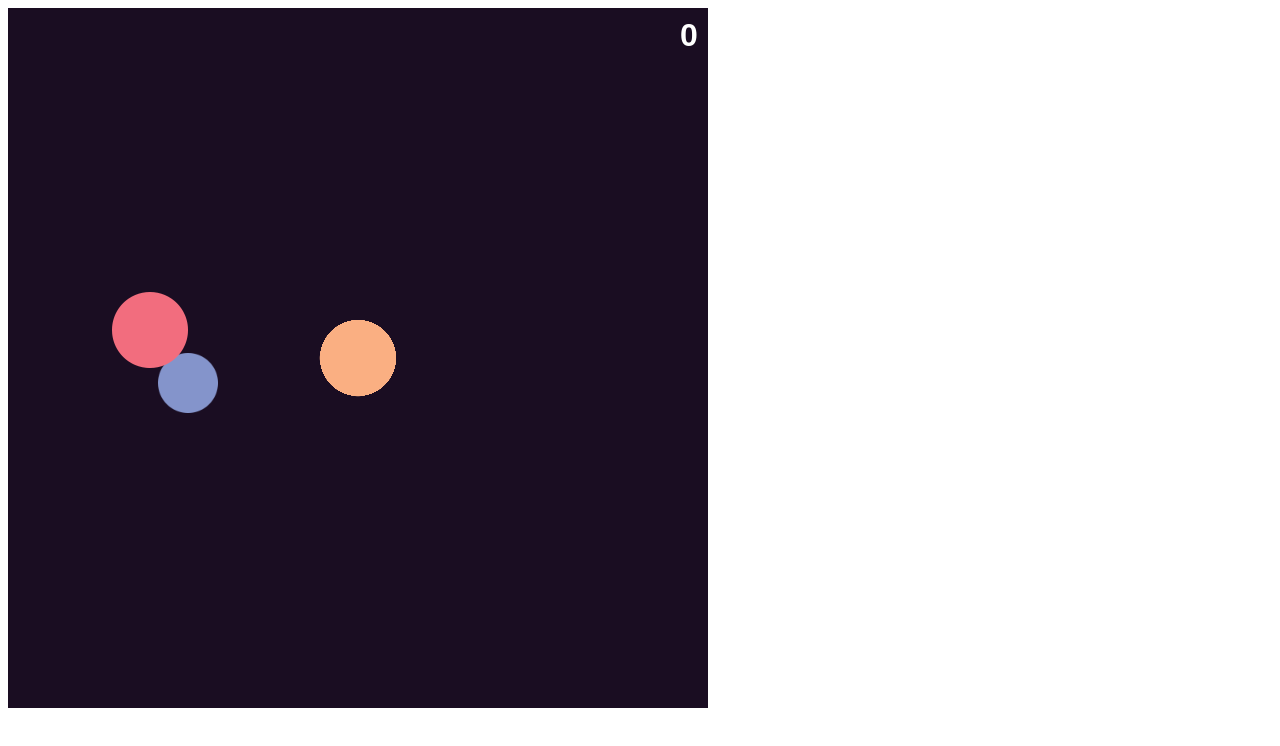
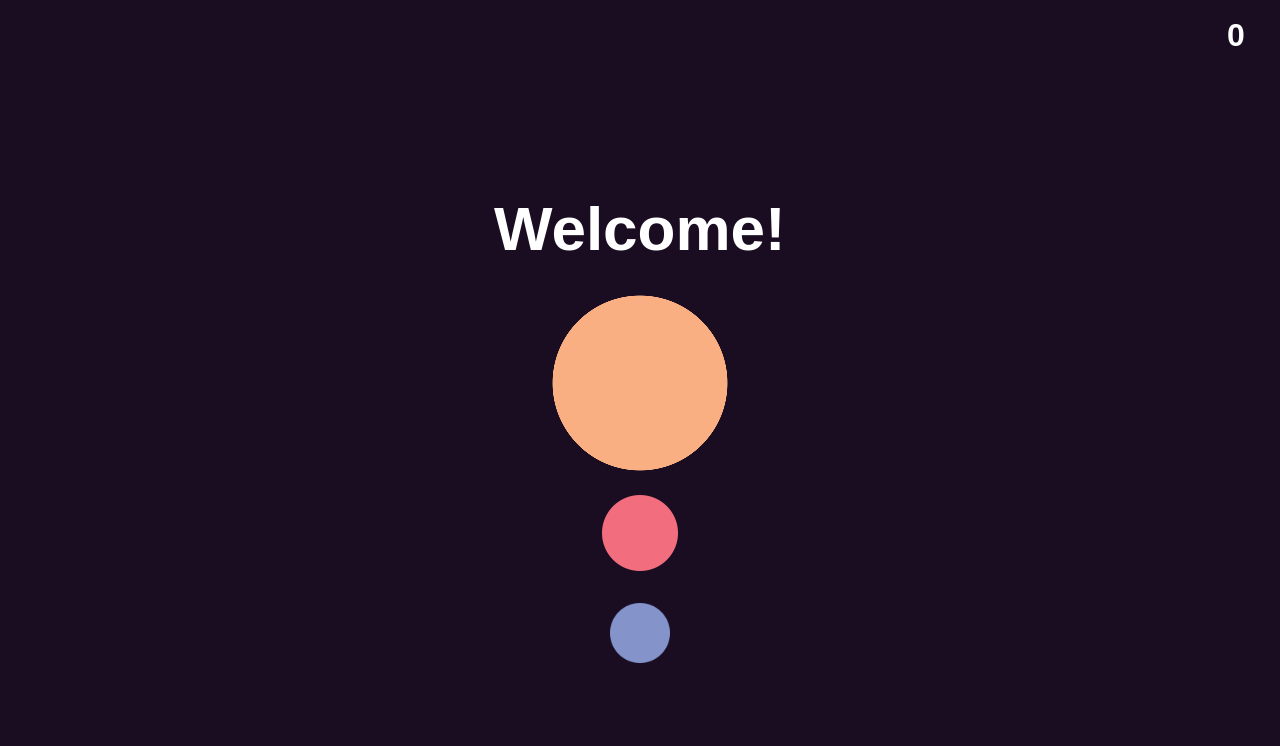
Before and after one commit to dmitrix/Andi-You-re-a-Star, a plain HTML site: page index.html in a window 1280 px wide. Drawn offline with Linux system fonts and the light colour scheme; animation ran at ten frames a second.

Commit message:
Must finish before I go to sleep

```diff
--- a/index.html
+++ b/index.html
@@ -3,6 +3,15 @@
   <head>
     <meta charset="UTF-8"/>
     <title>Ludum Dare 34!</title>
+
+    <style>
+      canvas{
+        margin: 0 auto;
+      }
+      body{
+        background-color:#1a0d22;
+      }
+    </style>
 
     <script src="lib/phaser.min.js"></script>
   </head>
--- a/src/ld34.js
+++ b/src/ld34.js
@@ -8,7 +8,7 @@
  */
 
 var game = new Phaser.Game(
-  700, 700,
+  window.innerWidth-50, window.innerHeight-50,
   Phaser.AUTO,
   "ld34",
   {
@@ -23,9 +23,9 @@ var game = new Phaser.Game(
  */
 var SLIPPERYNESS = 10;   // smaller number 'slips' more
 var TOP_SPEED = 400;     // The fastest the player can move
-var SCALE_RATE = 0.001;  // How fast the player looses mass
+var SCALE_RATE = 0.002;  // How fast the player looses mass
 var SCALE_MIN = 0.01;    // Burn out Point
-var SCALE_MAX = 1;       // Black Hole Point
+var SCALE_MAX = 1.5;       // Black Hole Point
 var MASS_MARGIN_X = 30;  // The closest mass can spawn to the edge
 var MASS_MARGIN_Y = 30;  // " (measured in px)
 
@@ -55,9 +55,17 @@ var spaceBar;
 var score = 0;
 var scoreText;
 
+var introText0;
+var introText1;
+var introText2;
+var introText3;
+var introText4;
+
 var mainText;
 
 var emitter;
+
+var gameStarted = false;
 
 /**
  * Mass Color Key
@@ -79,9 +87,15 @@ function preload(){
   /* Load Particles */
   game.load.image("particle-orange", "res/particle-orange.png");
   game.load.image("particle-blue", "res/particle-blue.png");
+
+  /* Load Black Hole */
+  game.load.image("blackhole", "res/blackhole.png");
+
+
 }
 
 function create(){
+
   game.physics.startSystem(Phaser.Physics.ARCADE);
   game.physics.arcade.checkCollision.down = false;
 
@@ -99,36 +113,6 @@ function create(){
   blueEmitter.gravity = 0;
 
   /**
-   * Create Mass (behind player)
-   */
-  randomX = Math.floor(Math.random() * game.width);
-  randomY = Math.floor(Math.random() * game.height);
-
-  mass = game.add.sprite(randomX, randomY, "mass-blue");
-  mass.anchor.setTo(0.5);
-  game.physics.enable(mass, Phaser.Physics.ARCADE);
-  mass.body.collideWorldBounds = false;
-  mass.body.bounce.set(1);
-  mass.body.immovable = true;
-
-  mass.scale.setTo(mScale, mScale);
-
-  /**
-   * Create Pink Mass
-   */
-  randomX = Math.floor(Math.random() * game.width);
-  randomY = Math.floor(Math.random() * game.height);
-
-  massPink = game.add.sprite(randomX, randomY, "mass-pink");
-  massPink.anchor.setTo(0.5);
-  game.physics.enable(massPink, Phaser.Physics.ARCADE);
-  massPink.body.collideWorldBounds = false;
-  massPink.body.bounce.set(1);
-  massPink.body.immovable = true;
-
-  massPink.scale.setTo(mpScale, mpScale);
-
-  /**
    * Create Player
    */
   player = game.add.sprite(game.world.centerX, game.world.centerY, "player");
@@ -140,7 +124,93 @@ function create(){
 
   player.setScaleMinMax(SCALE_MIN, SCALE_MIN, SCALE_MAX, SCALE_MAX);
 
+  /**
+   * Create Mass (behind player)
+   */
+  //randomX = Math.floor(Math.random() * game.width);
+  //randomY = Math.floor(Math.random() * game.height);
 
+  mass = game.add.sprite(game.width / 2, game.height / 2 + 250, "mass-blue");
+  mass.anchor.setTo(0.5);
+  game.physics.enable(mass, Phaser.Physics.ARCADE);
+  mass.body.collideWorldBounds = false;
+  mass.body.bounce.set(1);
+  mass.body.immovable = true;
+
+  mass.scale.setTo(mScale, mScale);
+
+  //mass.body.velocity.x = Math.floor(Math.random() * 50)+50;
+  //mass.body.velocity.y = Math.floor(Math.random() * 50)+50;
+
+  /**
+   * Create Pink Mass
+   */
+  //randomX = Math.floor(Math.random() * game.width);
+  //randomY = Math.floor(Math.random() * game.height);
+
+  massPink = game.add.sprite(game.width / 2, game.height / 2 + 150, "mass-pink");
+  massPink.anchor.setTo(0.5);
+  game.physics.enable(massPink, Phaser.Physics.ARCADE);
+  massPink.body.collideWorldBounds = false;
+  massPink.body.bounce.set(1);
+  massPink.body.immovable = true;
+
+  massPink.scale.setTo(mpScale, mpScale);
+
+
+
+  introText0 = game.add.text(game.width / 2, game.height/ 2 -150, 'Welcome!');
+  introText0.anchor.set(0.5);
+  introText0.align = 'center';
+  introText0.font = 'Arial';
+  introText0.fontWeight = 'bold';
+  introText0.fontSize = 62;
+  introText0.fill = "#ffffff";
+
+  introText1 = game.add.text(game.width / 2 + 220, game.height/ 2, 'You are this star');
+  introText1.anchor.set(0.5);
+  introText1.align = 'center';
+  introText1.font = 'Arial';
+  introText1.fontWeight = 'bold';
+  introText1.fontSize = 32;
+  introText1.fill = "#ffffff";
+  introText1.visible = false;
+
+  introText2 = game.add.text(game.width / 2-125, game.height/ 2 + 150, 'Consume');
+  introText2.anchor.set(0.5);
+  introText2.align = 'center';
+  introText2.font = 'Arial';
+  introText2.fontWeight = 'bold';
+  introText2.fontSize = 32;
+  introText2.fill = "#ffffff";
+  introText2.visible = false;
+
+  introText3 = game.add.text(game.width / 2+125, game.height/ 2 + 250, 'Masses');
+  introText3.anchor.set(0.5);
+  introText3.align = 'center';
+  introText3.font = 'Arial';
+  introText3.fontWeight = 'bold';
+  introText3.fontSize = 32;
+  introText3.fill = "#ffffff";
+  introText3.visible = false;
+
+  introText4 = game.add.text(game.width / 2, game.height/ 2 + 350, 'To Grow');
+  introText4.anchor.set(0.5);
+  introText4.align = 'center';
+  introText4.font = 'Arial';
+  introText4.fontWeight = 'bold';
+  introText4.fontSize = 32;
+  introText4.fill = "#ffffff";
+  introText4.visible = false;
+
+  introText5 = game.add.text(game.width/2, game.height / 2-300, 'Don\'t get too big or small!');
+  introText5.anchor.set(0.5);
+  introText5.align = 'center';
+  introText5.font = 'Arial';
+  introText5.fontWeight = 'bold';
+  introText5.fontSize = 52;
+  introText5.fill = "#ffffff";
+  introText5.visible = false;
 
 
 
@@ -177,11 +247,51 @@ function create(){
   /**
    * Hacks for cheating and testing
    */
+
   spaceBar = this.input.keyboard.addKey(Phaser.Keyboard.SPACEBAR);
+
   spaceBar.onDown.add(function(key)
   {
-    massRespawn();
-    //growing();
+    if (!gameStarted)
+    {
+
+    spaceCount++;
+
+    if (spaceCount > 5)
+    {
+      gameStarted = true;
+      introText0.visible = false;
+      introText1.visible = false;
+      introText2.visible = false;
+      introText3.visible = false;
+      introText4.visible = false;
+      introText5.visible = false;
+    }
+
+
+
+    switch(spaceCount)
+    {
+      case 1:
+        introText1.visible = true;
+        break;
+      case 2:
+        introText2.visible = true;
+        break;
+      case 3:
+        introText3.visible = true;
+        break;
+      case 4:
+        introText4.visible = true;
+        break;
+      case 5:
+        introText5.visible = true;
+        //game.add.tween(introText5).to( { y: game.height - 40 }, 2400, Phaser.Easing.Bounce.Out, true);
+        break;
+    }
+
+    console.log(spaceCount);
+  }
   }, this);
 
 
@@ -189,12 +299,16 @@ function create(){
   //game.add.tween(player.scale).to( { x: 3, y: 3 }, 2000, Phaser.Easing.Linear.None, true, 0, 1000, true);
 }
 
+var spaceCount = 0;
+
 function update(){
 
   /**
    * Scale Player
    */
   player.scale.setTo(pScale, pScale);
+
+  if (!gameOver && gameStarted){
 
   if (pScale > SCALE_MIN)
     pScale-=SCALE_RATE;
@@ -239,20 +353,20 @@ function update(){
 
 
   /**
-   * Player Respawn X-Axis
+   * Player ~~Respawn~~ (boundry) X-Axis
    */
-  if (player.x >= game.width + playerR) // Right
-    player.x = -playerR ;
-  else if (player.x <= - playerR) // Left
-    player.x = game.width + playerR;
+  if (player.x >= game.width) // Right
+    player.x = game.width;
+  else if (player.x <= 0) // Left
+    player.x = 0;
 
   /**
-   * Player Respawn Y-Axis
+   * Player ~~Respawn~~ (boundry) Y-Axis
    */
-  if (player.y >= game.height + playerR) // Right
-    player.y = -playerR;
-  else if (player.y <= -playerR) // Left
-    player.y = game.height + playerR;
+  if (player.y >= game.height) // Bottom
+    player.y = game.height;
+  else if (player.y <= 0) // Top
+    player.y = 0;
 
   /**
    * Respawn Mass
@@ -283,39 +397,78 @@ function update(){
 
 
   /**
-   * Player <-> Mass Collision
+   * player <-> mass Collision
    */
-  if (player.x > mass.x - (mRadius * mScale) && player.x < mass.x + (mRadius * mScale))
+  if (mass.x > player.x - (playerR * pScale) && mass.x < player.x + (playerR * pScale))
   {
-    if (player.y > mass.y - (mRadius * mScale) && player.y < mass.y + (mRadius * mScale))
+    if (mass.y > player.y - (playerR * pScale) && mass.y < player.y + (playerR * pScale))
     {
       massRespawn();
-      growing();
+      growing(mGrowth);
       score++;
       scoreText.text = '' + score;
     }
   }
 
   /**
+   * player <-> pinkMass Collision
+   */
+   if (massPink.x > player.x - (playerR * pScale) && massPink.x < player.x + (playerR * pScale))
+   {
+     if (massPink.y > player.y - (playerR * pScale) && massPink.y < player.y + (playerR * pScale))
+     {
+       mpRespawn();
+       growing(mpGrowth);
+       score++;
+       scoreText.text = '' + score;
+     }
+   }
+ }
+ else
+ {
+
+
+ }
+
+  /**
    * Game Over
    */
   if (pScale <= SCALE_MIN)
-    gm();
+    gm(false);
+
+  if (pScale >= SCALE_MAX)
+    gm(true);
 
 }
 
 var initGM = true;
 
-function gm()
+function gm(blackhole)
 {
-  if (initGM)
+
+  if (!blackhole)
   {
-    player.kill();
-    particleBurst(player.x, player.y);
-    mainText.visible = true;
-    gameOver = true;
+    if (initGM)
+    {
+      pScale = 0.1;
+      player.kill();
+      particleBurst(player.x, player.y);
+      mainText.visible = true;
+      gameOver = true;
+    }
+  }
+  else
+  {
+    if (initGM)
+    {
+      pScale = 0.1;
+      player.kill();
+      mainText.visible = true;
+      gameOver = true;
+    }
   }
  initGM = false;
+
 }
 
 function particleBurst(x, y){
@@ -360,10 +513,51 @@ function massRespawn(){
 
 function mpRespawn()
 {
+  /*
+  pinkEmitter.x = mass.x;
+  pinkEmitter.y = mass.y;
+  pinkEmitter.start(true, 2000, null, 30);
+  */
 
+  randomX = Math.floor(Math.random() * game.width);
+  randomY = Math.floor(Math.random() * game.height);
+
+  if (!invertVelocityX)
+    randomVelocityX = Math.floor(Math.random() * 100)+40;
+  else
+    randomVelocityX = -Math.floor(Math.random() * 100);
+
+  if (!invertVelocityY)
+    randomVelocityY = Math.floor(Math.random() * 100);
+  else
+    randomVelocityY = -Math.floor(Math.random() * 100);
+
+
+  massPink.x = randomX;
+  massPink.y = randomY;
+  massPink.body.velocity.x = randomVelocityX;
+  massPink.body.velocity.y = randomVelocityY;
+
+  invertVelocityX = !invertVelocityX;
+  invertVeloictyY = !invertVelocityY;
 }
 
-function growing(){
-  pScale += mGrowth;
+function growing(growthAmount){
+  pScale += growthAmount;
   console.log("GROWING");
 }
+
+function resizeGame() {
+  var height = window.innerHeight;
+  var width = window.innerWidth;
+
+  game.width = width;
+  game.height = height;
+  game.stage.width = width;
+  game.stage.height = height;
+
+  if (game.renderType === Phaser.WEBGL)
+  {
+      game.renderer.resize(width, height);
+  }
+}
```
Also changed, not shown: res/blackhole.png (added), 1 other file.
